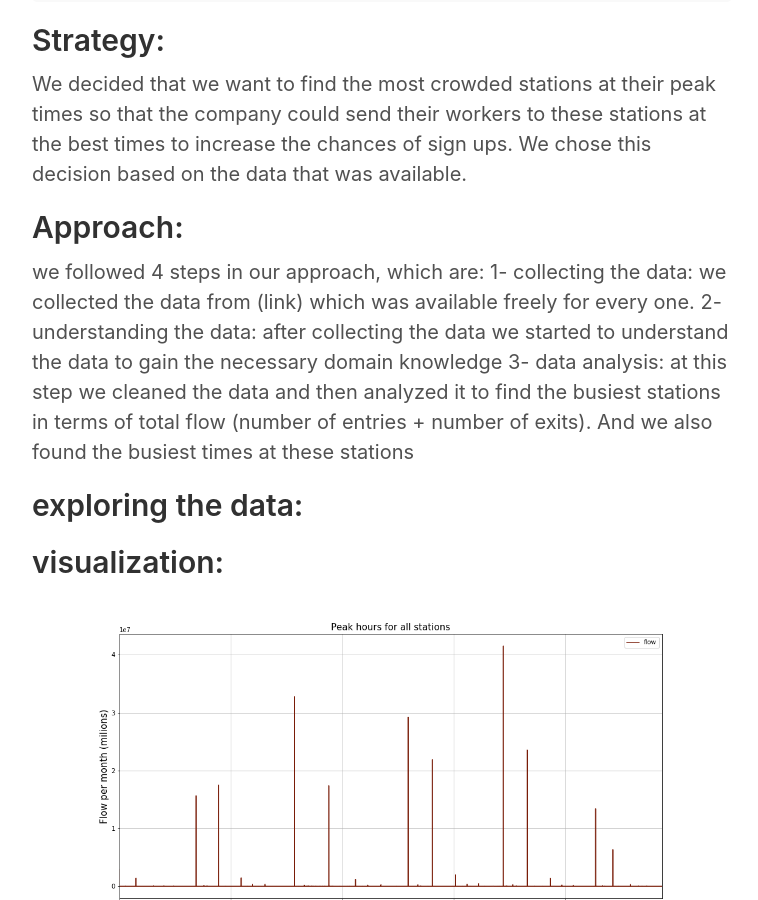
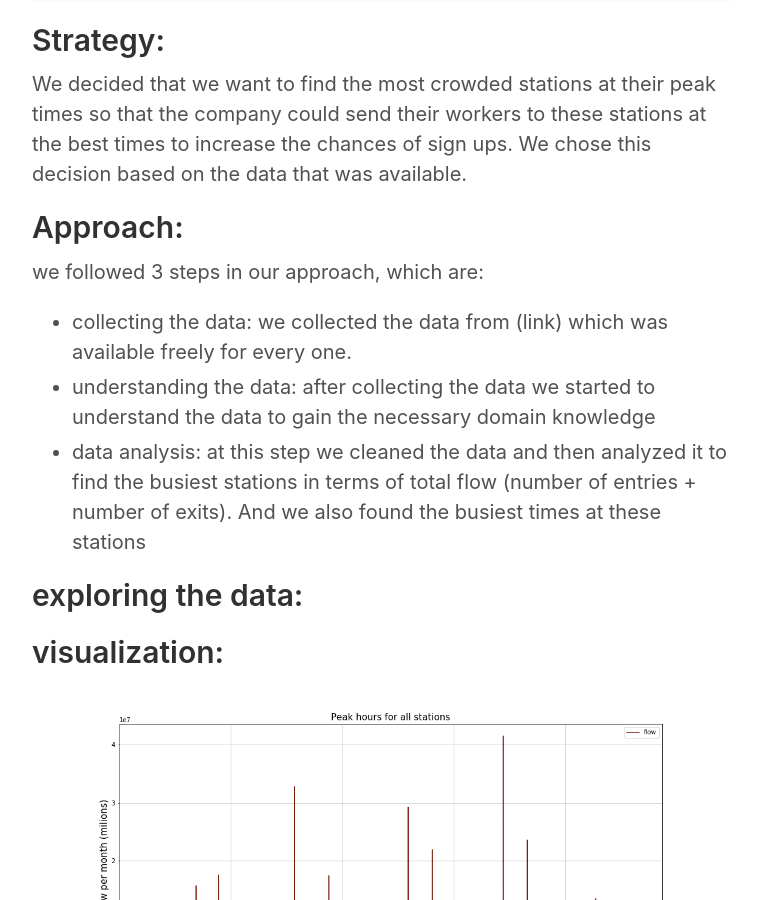
Before and after one commit to aiman-alghamdi/aiman2019.github.io, a Jekyll site: the page built from _posts/2019-9-7-aiman.md, in a window 1280 px wide and 900 px high, scrolled down 648 px. Shown: the whole window, without its empty margins (258-1016 px from the left). Built offline with Jekyll 4.4.1, drawn with Linux system fonts in a browser that asks for light colours.

Commit message:
Update 2019-9-7-aiman.md

```diff
--- a/_posts/2019-9-7-aiman.md
+++ b/_posts/2019-9-7-aiman.md
@@ -19,10 +19,10 @@ title: Project-01 MTA Turnstile Analysis
 We decided that we want to find the most crowded stations at their peak times so that the company could send their workers to these stations at the best times to increase the chances of sign ups. We chose this decision based on the data that was available.
 
 ## Approach:
-we followed 4 steps in our approach, which are:
-1- collecting the data: we collected the data from (link) which was available freely for every one.
-2- understanding the data: after collecting the data we started to understand the data to gain the necessary domain knowledge
-3- data analysis: at this step we cleaned the data and then analyzed it to find the busiest stations in terms of total flow (number of entries + number of exits). And we also found the busiest times at these stations
+we followed 3 steps in our approach, which are:
+* collecting the data: we collected the data from (link) which was available freely for every one.
+* understanding the data: after collecting the data we started to understand the data to gain the necessary domain knowledge
+* data analysis: at this step we cleaned the data and then analyzed it to find the busiest stations in terms of total flow (number of entries + number of exits). And we also found the busiest times at these stations
 
 ## exploring the data:
 
```
